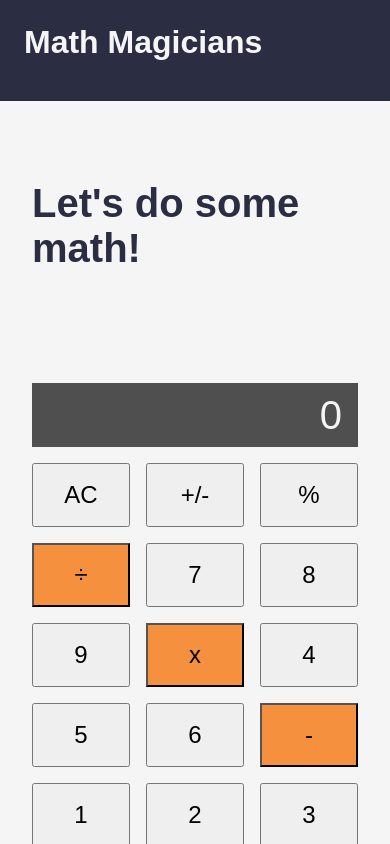
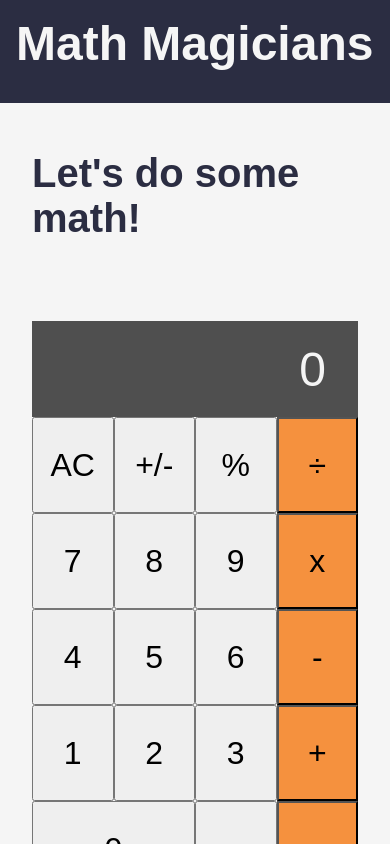
Before and after one commit to Cisco-the-wayword/Math-magicians, a React (Create React App) app: page /calculator in a window 390 px wide. Shown: the top 844 px of the page. Built offline with nearby package versions, Linux system fonts and the light colour scheme.

Commit message:
Fix stylelint errors

```diff
--- a/src/App.css
+++ b/src/App.css
@@ -129,79 +129,61 @@ body {
   color: #2b2d42;
 }
 
-@media only screen and (max-width: 600px) {
+@media only screen and (max-width: 768px) {
   .navBar {
     flex-direction: column;
     align-items: flex-start;
-  padding: 1.5rem;
+    padding: 1rem;
   }
 
   .navHeading {
-  font-size: 2rem;
     margin-bottom: 1rem;
   }
 
   .navLinks {
     display: none;
     flex-direction: column;
-  gap: 1rem;
+    width: 100%;
     margin-top: 1rem;
-  background-color: #2b2d42;
-  width: 100%;
-  padding: 1rem;
   }
 
   .navLinks li {
-  width: 100%;
+    text-align: center;
+    margin: 0.5rem 0;
   }
 
   .navLinks li a {
     font-size: 1.5rem;
+    padding: 0.5rem;
+    background-color: #2b2d42;
     color: #f5f5f5;
+    border-radius: 5px;
+    transition: background-color 0.3s ease;
   }
 
-  .showMenu {
-  display: block;
+  .navLinks li a:hover {
+    background-color: #f5f5f5;
+    color: #2b2d42;
+  }
+
+  .showNavLinks {
+    display: flex;
+  }
+
+  .container {
+    padding: 1rem;
   }
 
   .calcPage {
-  grid-template-columns: 1fr;
+    display: block;
   }
 
   .calculator {
     width: 100%;
   }
 
-  .resultBar {
-  height: 4rem;
-  font-size: 2.5rem;
-  padding: 0 1rem;
-  }
-
-  .keypad {
-  grid-template-columns: repeat(3, 1fr);
-  gap: 1rem;
-  margin-top: 1rem;
-  }
-
-  .singleButton,
-  .doubleButton {
-  height: 4rem;
-  font-size: 1.5rem;
-  }
-
-  .quoteContainer {
+  .quote {
     margin-top: 5rem;
     font-size: 1.5rem;
   }
-
-  .menuIcon {
-  font-size: 2.5rem;
-  cursor: pointer;
-  color: #f5f5f5;
 }
-
-  .showMenu {
-  display: none;
-  }
-}
```
Lines whose indentation alone changed are shown as unchanged.
